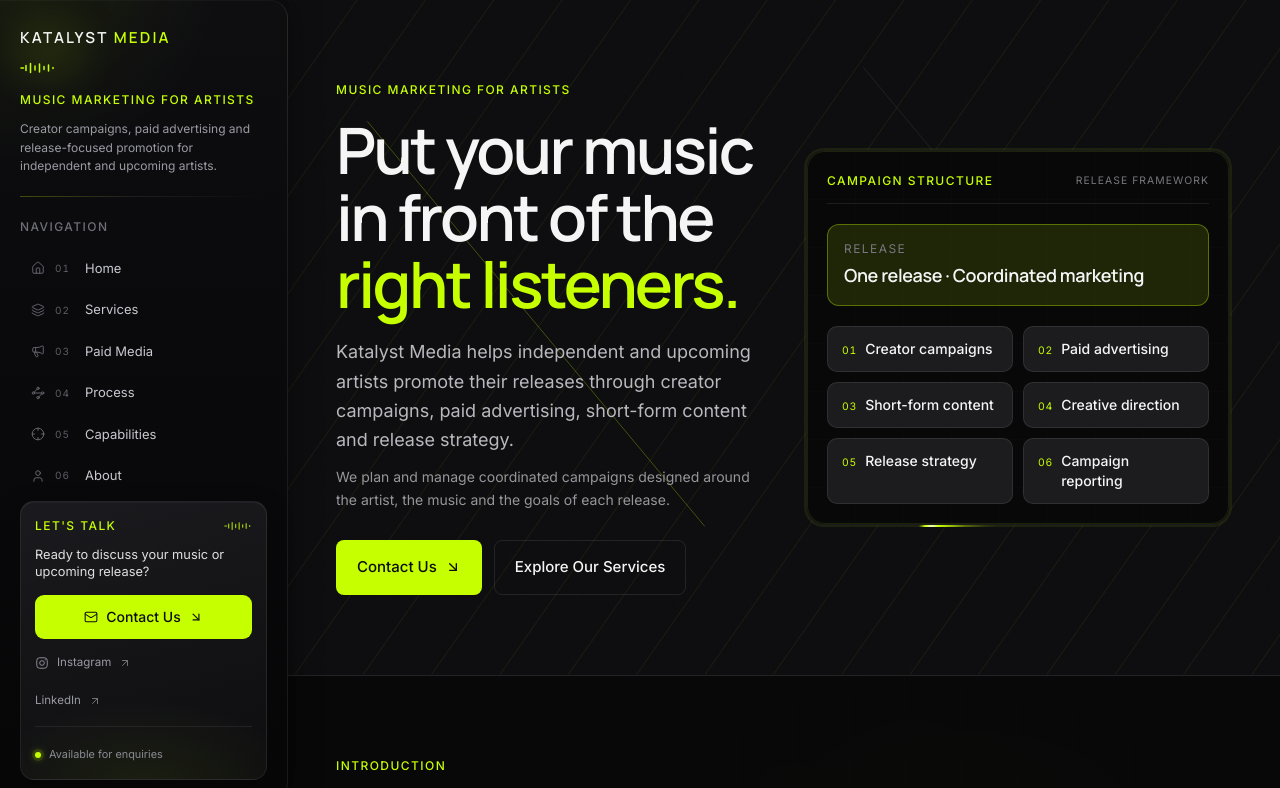
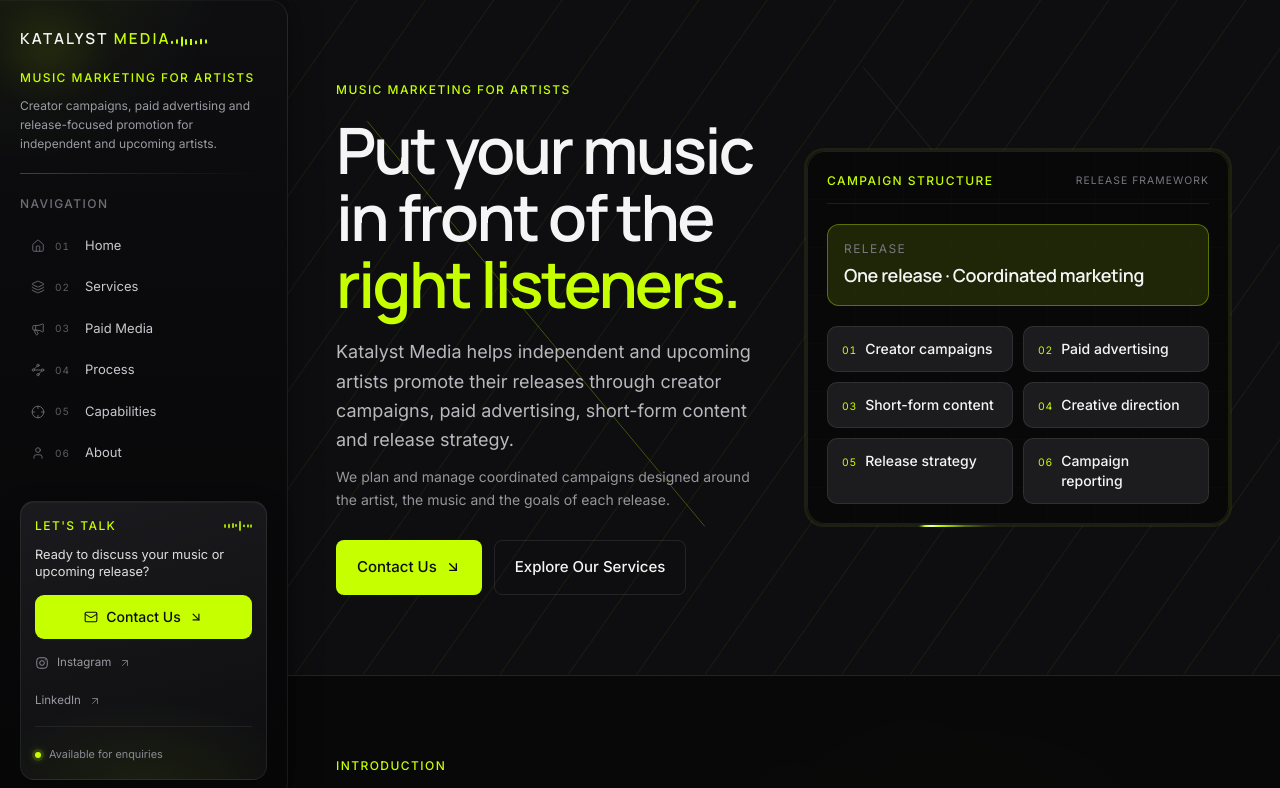
Before and after one commit to vromeofficial-hub/katalyst-media, a Next.js app: page / in a window 1280 px wide. Shown: the top 788 px of the page. Built offline with nearby package versions, Linux system fonts and the light colour scheme; no server answers.

Commit message:
Animate sidebar waveform icons as subtle live equalizers.

```diff
--- a/src/components/layout/Sidebar.tsx
+++ b/src/components/layout/Sidebar.tsx
@@ -40,21 +40,26 @@ const navIcons: Record<(typeof primaryNav)[number]["id"], LucideIcon> = {
   contact: Mail,
 };
 
-function WaveformMark({ className }: { className?: string }) {
+function WaveformMark({
+  className,
+  variant = "brand",
+}: {
+  className?: string;
+  variant?: "brand" | "contact";
+}) {
   return (
-    <svg
-      viewBox="0 0 36 12"
-      fill="none"
+    <span
+      className={cn(
+        "sidebar-waveform text-acid-lime",
+        variant === "contact" && "sidebar-waveform--contact",
+        className,
+      )}
       aria-hidden="true"
-      className={cn("text-acid-lime", className)}
     >
-      <path
-        d="M1 6h2.5M6 3.5v5M10.5 1.5v9M15 4v4M19.5 2v8M24 4.5v3M28.5 3v6M33 5.5v1"
-        stroke="currentColor"
-        strokeWidth="1.5"
-        strokeLinecap="round"
-      />
-    </svg>
+      {Array.from({ length: 8 }, (_, index) => (
+        <span key={index} />
+      ))}
+    </span>
   );
 }
 
@@ -110,7 +115,7 @@ export function Sidebar() {
         <div className="relative shrink-0">
           <div className="sidebar__glow" aria-hidden="true" />
           <Wordmark className="relative text-[0.8rem]" />
-          <WaveformMark className="relative mt-3 h-3 w-9" />
+          <WaveformMark variant="brand" className="relative mt-3 h-3 w-9" />
           <p className="relative mt-4 label-caps text-[0.65rem] text-acid-lime">
             Music marketing for artists
           </p>
@@ -198,7 +203,7 @@ export function Sidebar() {
               <p className="label-caps text-[0.65rem] text-acid-lime">
                 Let&apos;s talk
               </p>
-              <WaveformMark className="h-2.5 w-7 opacity-80" />
+              <WaveformMark variant="contact" className="h-2.5 w-7 opacity-80" />
             </div>
 
             <p className="relative mt-2.5 text-[0.8rem] leading-snug text-off-white/90">
--- a/src/components/layout/sidebar.css
+++ b/src/components/layout/sidebar.css
@@ -114,8 +114,137 @@
     0 0 8px rgba(198, 255, 0, 0.55);
 }
 
+/* Live audio waveform marks (brand + Let’s talk) */
+.sidebar-waveform {
+  display: inline-flex;
+  align-items: center;
+  justify-content: space-between;
+  gap: 2px;
+  flex-shrink: 0;
+}
+
+.sidebar-waveform > span {
+  display: block;
+  width: 1.5px;
+  flex: 0 0 1.5px;
+  border-radius: 999px;
+  background: currentColor;
+  transform-origin: center;
+  will-change: transform;
+  animation-name: sidebar-waveform-pulse;
+  animation-timing-function: ease-in-out;
+  animation-iteration-count: infinite;
+}
+
+.sidebar-waveform > span:nth-child(1) {
+  height: 38%;
+  animation-duration: 0.85s;
+  animation-delay: -0.55s;
+}
+
+.sidebar-waveform > span:nth-child(2) {
+  height: 62%;
+  animation-duration: 1.05s;
+  animation-delay: -0.2s;
+}
+
+.sidebar-waveform > span:nth-child(3) {
+  height: 92%;
+  animation-duration: 0.7s;
+  animation-delay: -0.9s;
+}
+
+.sidebar-waveform > span:nth-child(4) {
+  height: 48%;
+  animation-duration: 0.95s;
+  animation-delay: -0.35s;
+}
+
+.sidebar-waveform > span:nth-child(5) {
+  height: 100%;
+  animation-duration: 1.1s;
+  animation-delay: -0.75s;
+}
+
+.sidebar-waveform > span:nth-child(6) {
+  height: 55%;
+  animation-duration: 0.8s;
+  animation-delay: -0.1s;
+}
+
+.sidebar-waveform > span:nth-child(7) {
+  height: 78%;
+  animation-duration: 1s;
+  animation-delay: -0.65s;
+}
+
+.sidebar-waveform > span:nth-child(8) {
+  height: 42%;
+  animation-duration: 0.75s;
+  animation-delay: -0.4s;
+}
+
+/* Slightly different timing so the contact mark feels independent */
+.sidebar-waveform--contact > span:nth-child(1) {
+  animation-duration: 0.95s;
+  animation-delay: -0.3s;
+}
+
+.sidebar-waveform--contact > span:nth-child(2) {
+  animation-duration: 0.7s;
+  animation-delay: -0.85s;
+}
+
+.sidebar-waveform--contact > span:nth-child(3) {
+  animation-duration: 1.05s;
+  animation-delay: -0.15s;
+}
+
+.sidebar-waveform--contact > span:nth-child(4) {
+  animation-duration: 0.8s;
+  animation-delay: -0.6s;
+}
+
+.sidebar-waveform--contact > span:nth-child(5) {
+  animation-duration: 0.9s;
+  animation-delay: -0.45s;
+}
+
+.sidebar-waveform--contact > span:nth-child(6) {
+  animation-duration: 1.1s;
+  animation-delay: -0.05s;
+}
+
+.sidebar-waveform--contact > span:nth-child(7) {
+  animation-duration: 0.75s;
+  animation-delay: -0.7s;
+}
+
+.sidebar-waveform--contact > span:nth-child(8) {
+  animation-duration: 1s;
+  animation-delay: -0.25s;
+}
+
+@keyframes sidebar-waveform-pulse {
+  0%,
+  100% {
+    transform: scaleY(0.38);
+  }
+  40% {
+    transform: scaleY(1);
+  }
+  70% {
+    transform: scaleY(0.58);
+  }
+}
+
 @media (prefers-reduced-motion: reduce) {
   .sidebar__cta:hover {
     transform: none;
   }
+
+  .sidebar-waveform > span {
+    animation: none;
+    transform: none;
+  }
 }
```
